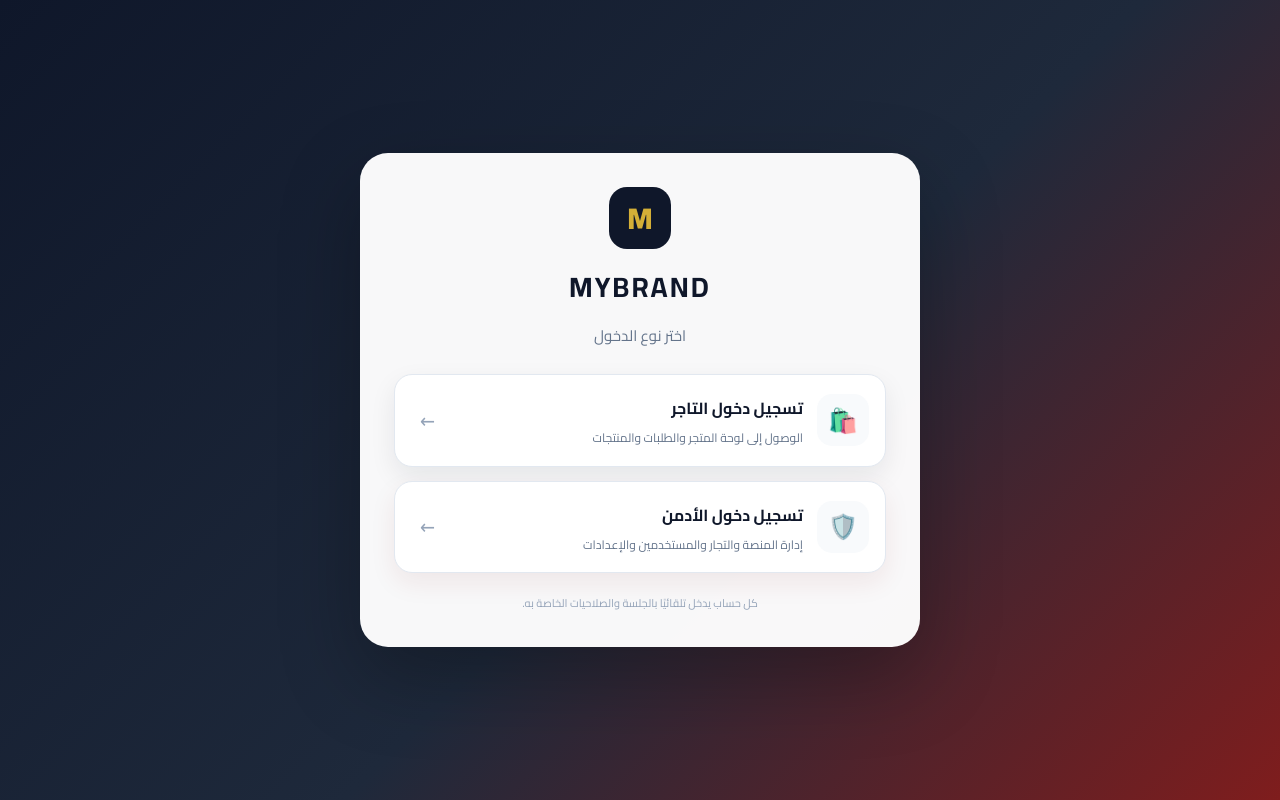
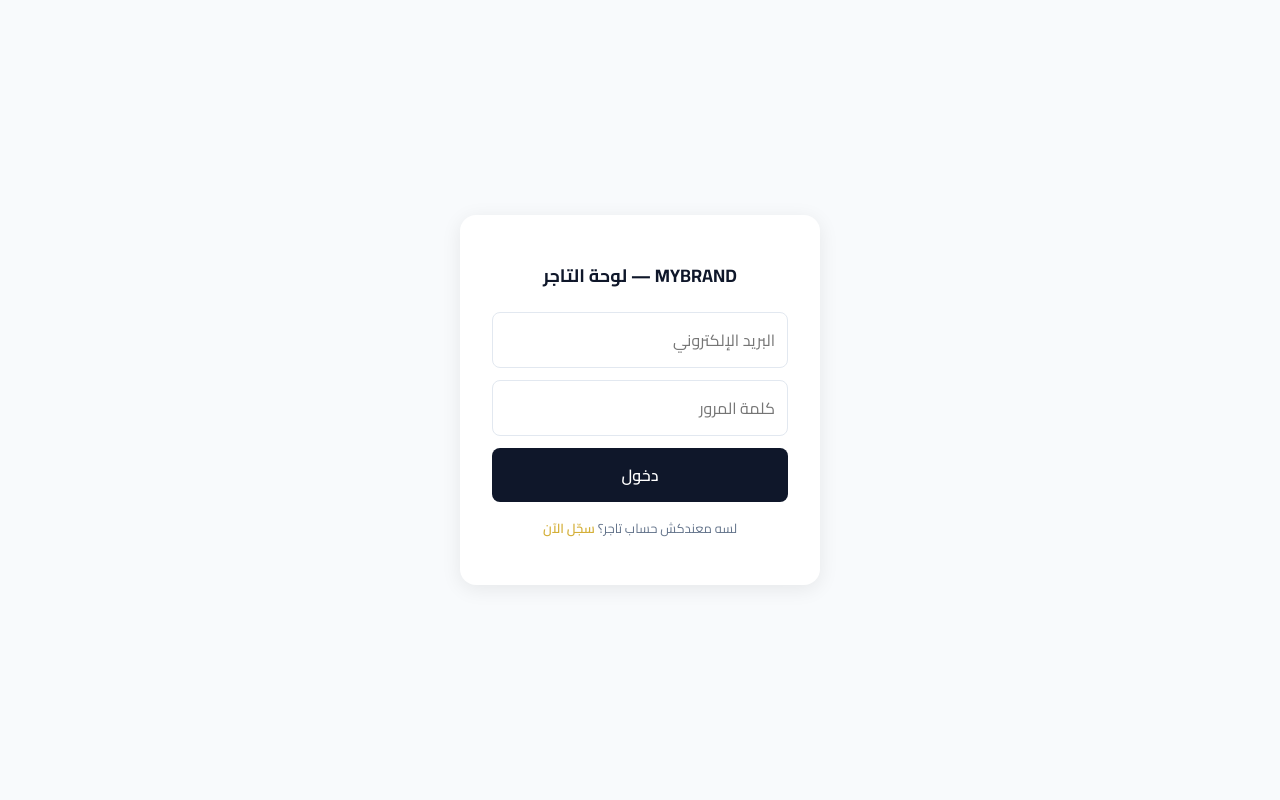
Before and after one commit to doksha66666-arch/mybrand, a React (Vite) app in the folder merchant-dashboard/: page /login in a window 1280 px wide. Built offline with nearby package versions, Linux system fonts and the light colour scheme; no server answers.

Commit message:
Make Merchant Portal standalone without admin gateway

```diff
--- a/merchant-dashboard/src/App.jsx
+++ b/merchant-dashboard/src/App.jsx
@@ -5,7 +5,6 @@
 import Layout from './components/Layout';
 import LoginPage from './pages/LoginPage';
 import RegisterPage from './pages/RegisterPage';
-import UnifiedLoginPage from './UnifiedLoginPage';
 import DashboardPage from './pages/DashboardPage';
 import ProductsPage from './pages/ProductsPage';
 import MerchantFulfillmentCenterPage from './pages/MerchantFulfillmentCenterPage';
@@ -20,7 +19,7 @@
     <MerchantAuthProvider>
       <BrowserRouter>
         <Routes>
-          <Route path="/login" element={<UnifiedLoginPage />} />
+          <Route path="/login" element={<LoginPage />} />
           <Route path="/merchant-login" element={<LoginPage />} />
           <Route path="/register" element={<RegisterPage />} />
           <Route path="/" element={<ProtectedRoute><Layout /></ProtectedRoute>}>
```
